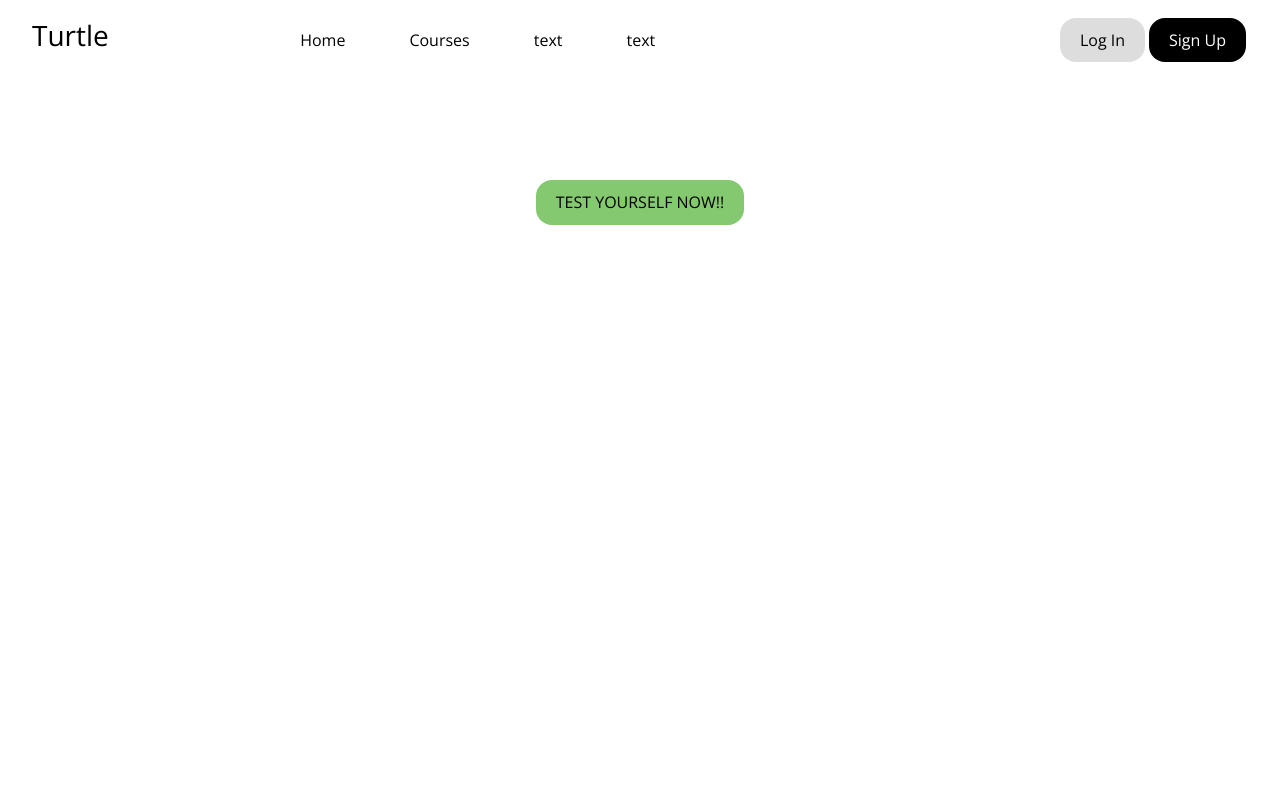
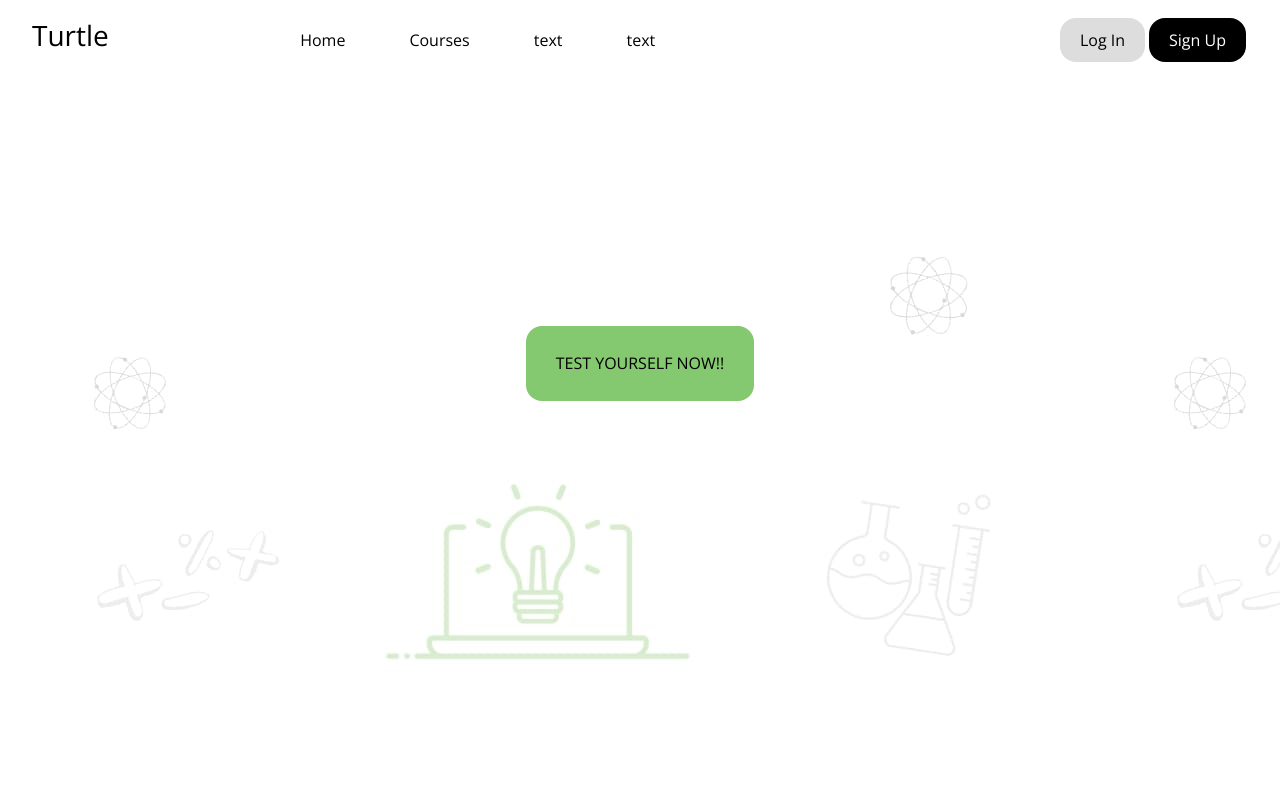
Before and after one commit to yuvraj-0777/AliveStars, a React (Create React App) app in the folder ssportal/: page / in a window 1280 px wide. Shown: the top 800 px of the page. Built offline with nearby package versions, Linux system fonts and the light colour scheme; the HTML template or start-up script is replaced by a standard one; a web font is replaced by a local one.

Commit message:
background img home

```diff
--- a/ssportal/src/components/home.js
+++ b/ssportal/src/components/home.js
@@ -3,7 +3,7 @@ import React from 'react';
 function Home() {
   return (
     <>
-    <main>
+    <main className='home'>
     <button className="buttn-test">
        <a> TEST YOURSELF NOW!! </a>
       </button>
--- a/ssportal/src/styles/main.css
+++ b/ssportal/src/styles/main.css
@@ -76,13 +76,21 @@ header .nav-btn{
     background-color: #84c86f;
     border: none;
     color: black;
-    padding: 10px 20px;
+    padding: 25px 30px;
     text-align: center;
     text-decoration: none;
     display: inline-block;
-    margin: 4px 2px;
+    position: relative;
+    top:150px;
     cursor: pointer;
     border-radius: 16px;
+}
+
+.buttn-test:hover{
+    border: 1px solid  black;
+    padding: 25px 70px;
+    box-shadow:0px 0px 15px black ;
+
 }
 
 
@@ -113,7 +121,8 @@ header .nav-btn{
 }
 
 main {
-
+    height:200vh;
+    width:100%;
     text-align: center;
     border: 5rem;
     font-family: 'Cuprum', sans-serif;
@@ -122,3 +131,6 @@ main {
     background-color: var(--mainColour);
     color: var(--textColour);
 }
+.home{
+    background-image: url(../../public/homeBack.jpeg);
+}
```
